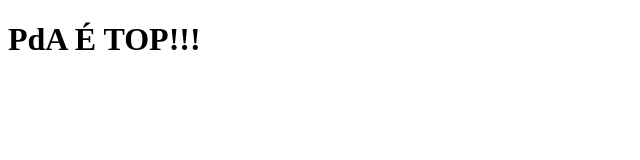
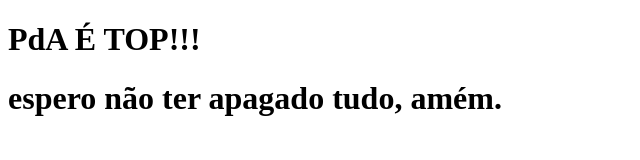
Before and after one commit to Bia-source/Geral, a plain HTML site: page index.html in a window 1280 px wide. Shown: the whole page, without its empty margins (0-640 px from the left). Drawn offline with Linux system fonts and the light colour scheme.

Commit message:
commit com medo

```diff
--- a/index.html
+++ b/index.html
@@ -7,5 +7,6 @@
 </head>
 <body>
     <h1>PdA É TOP!!!</h1>
+    <h1>espero não ter apagado tudo, amém.</h1>
 </body>
 </html>
```
